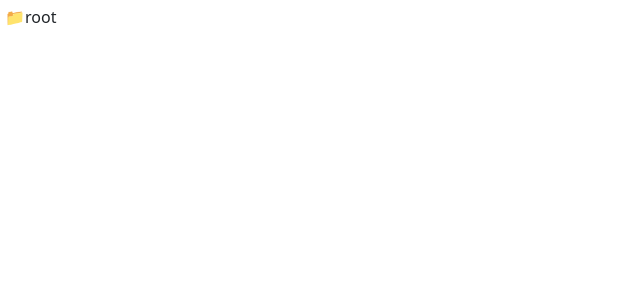
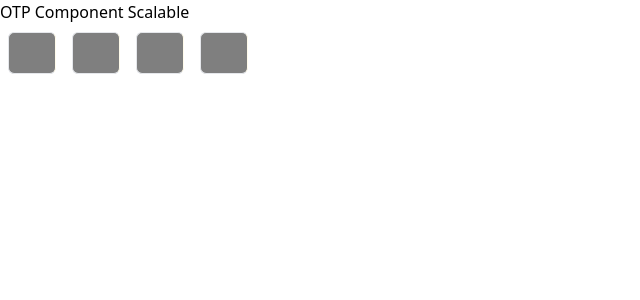
Before and after one commit to santanujana12/React-Hook-Prac, a React (Create React App) app: page / in a window 1280 px wide. Shown: the top 300 px of the page, without its empty margins (0-640 px from the left). Built offline with nearby package versions, Linux system fonts and the light colour scheme.

Commit message:
created scalable OTP Component

```diff
--- a/package.json
+++ b/package.json
@@ -13,7 +13,8 @@
     "eject": "react-scripts eject"
   },
   "devDependencies": {
-    "react-scripts": "latest"
+    "react-scripts": "latest",
+    "tailwindcss": "^3.4.6"
   },
   "browserslist": {
     "production": [
--- a/public/index.html
+++ b/public/index.html
@@ -1,7 +1 @@
-<link
-  href="https://cdn.jsdelivr.net/npm/bootstrap@5.3.2/dist/css/bootstrap.min.css"
-  rel="stylesheet"
-  integrity="sha384-T3c6CoIi6uLrA9TneNEoa7RxnatzjcDSCmG1MXxSR1GAsXEV/Dwwykc2MPK8M2HN"
-  crossorigin="anonymous"
-/>
 <div id="root"></div>
--- a/src/App.js
+++ b/src/App.js
@@ -1,4 +1,4 @@
-import React from "react";
+import React,{useState} from "react";
 
 import Accordion from "./Components/Accordion/Accordion";
 import Accordion1 from "./Components/Accordion/Accordion1";
@@ -8,6 +8,7 @@ import CarouselComponent from "./Components/Carousel/CarouselComponent";
 import Count from './Components/Counter/counter';
 import FolderTreeStructure from "./Components/FolderTreeStructure/FolderTreeStructure";
 import PaginationController from "./Components/Pagination/PaginationController";
+import OtpComponent from "./Components/OTPComponent/OtpComponent";
 import ToDo from "./Components/ToDoApp/ToDo";
 import TogglingDiv from "./Components/PlayingDivs/ToggleDivs";
 
@@ -17,17 +18,23 @@ import { folderStructureData } from "./MockData/folderStructureData";
 
 
 export default function App() {
+  const [otpInput, setOtpInput] = useState(new Array(4).fill(""));
 
   return (
     <div>
       {/* <TogglingDiv/>
        */}
-       {/* <Accordion/> */}
-       {/* <AccordionController/> */}
-       {/* <Accordion1/> */}
-       {/* <CarouselComponent/> */}
-       {/* <PaginationController/> */}
-       <FolderTreeStructure folderStructureData={folderStructureData}/>
+      {/* <Accordion/> */}
+      {/* <AccordionController/> */}
+      {/* <Accordion1/> */}
+      {/* <CarouselComponent/> */}
+      {/* <PaginationController/> */}
+      {/* <FolderTreeStructure folderStructureData={folderStructureData}/> */}
+      <OtpComponent
+        numberOfElements={4}
+        otpInput={otpInput}
+        setOtpInput={setOtpInput}
+      />
     </div>
   );
 }
--- /dev/null
+++ b/src/Components/OTPComponent/OtpComponent.jsx
@@ -0,0 +1,59 @@
+import React, { useState, useRef } from "react";
+
+const OtpComponent = ({ numberOfElements,otpInput,setOtpInput }) => {
+
+  const otpInputBoxReference = useRef([]);
+
+  /**
+   * The `handleOtpInput` function updates the input otpInput with the entered value and moves focus to
+   * the next input box if the current box is filled.
+   */
+  const handleOtpInput = (e, index) => {
+    const newOtpInput = [...otpInput];
+    newOtpInput[index] = e.target.value;
+    setOtpInput(newOtpInput);
+
+    // Move to the next input box if it exists and the current box is filled
+    if (index < numberOfElements - 1 && e.target.value != "") {
+      otpInputBoxReference.current[index + 1].focus();
+    }
+  }
+
+ /**
+  * The `handleKeyPress` function in JavaScript React handles key events for navigating through input
+  * otpInput in an OTP form. It handles the `Backspace` and `Enter` keys to move between input otpInput.
+  */
+  const handleKeyPress = (e,index)=>{
+    if(e.key==="Backspace" && otpInput[index]==="" && index>0){
+        otpInputBoxReference.current[index-1].focus();
+    }
+    else if(e.key==="Enter" && otpInput[index]!=="" && index<numberOfElements-1){
+        otpInputBoxReference.current[index + 1].focus();
+    }
+  }
+
+  return (
+    <div>
+      <h1>OTP Component Scalable</h1>
+      <div>
+        {otpInput.map((item, index) => {
+          return (
+            <input
+              type="text"
+              maxLength={1}
+              key={index}
+              ref={(referenceElement) =>
+                (otpInputBoxReference.current[index] = referenceElement)
+              }
+              onChange={(e) => handleOtpInput(e, index)}
+              onKeyUp={(e)=>handleKeyPress(e,index)}
+              className="m-2 p-2 w-12 text-white border rounded-md border-r-amber-50 bg-black bg-opacity-50"
+            />
+          );
+        })}
+      </div>
+    </div>
+  );
+};
+
+export default OtpComponent;
--- a/src/style.css
+++ b/src/style.css
@@ -1,18 +1,3 @@
-h1,
-p {
-  font-family: -apple-system, BlinkMacSystemFont, 'Segoe UI', Roboto, Oxygen,
-    Ubuntu, Cantarell, 'Open Sans', 'Helvetica Neue', sans-serif;
-}
-
-.box{
-  padding:20px;
-  border-radius: 10px;
-  margin-top: 50px;
-  margin-left: 20px;
-  /* display: flex; */
-  /* justify-content: center; */
-  /* flex-direction: row; */
-  margin-right: 70%;
-  border-style: solid black;
-  border-width: 5px;
-}
+@tailwind base;
+@tailwind components;
+@tailwind utilities;
--- /dev/null
+++ b/tailwind.config.js
@@ -0,0 +1,8 @@
+/** @type {import('tailwindcss').Config} */
+module.exports = {
+  content: ["./src/**/*.{html,js,jsx}"],
+  theme: {
+    extend: {},
+  },
+  plugins: [],
+};
```
Also changed, not shown: 1 other file (tests, documents, lock files or other folders).
